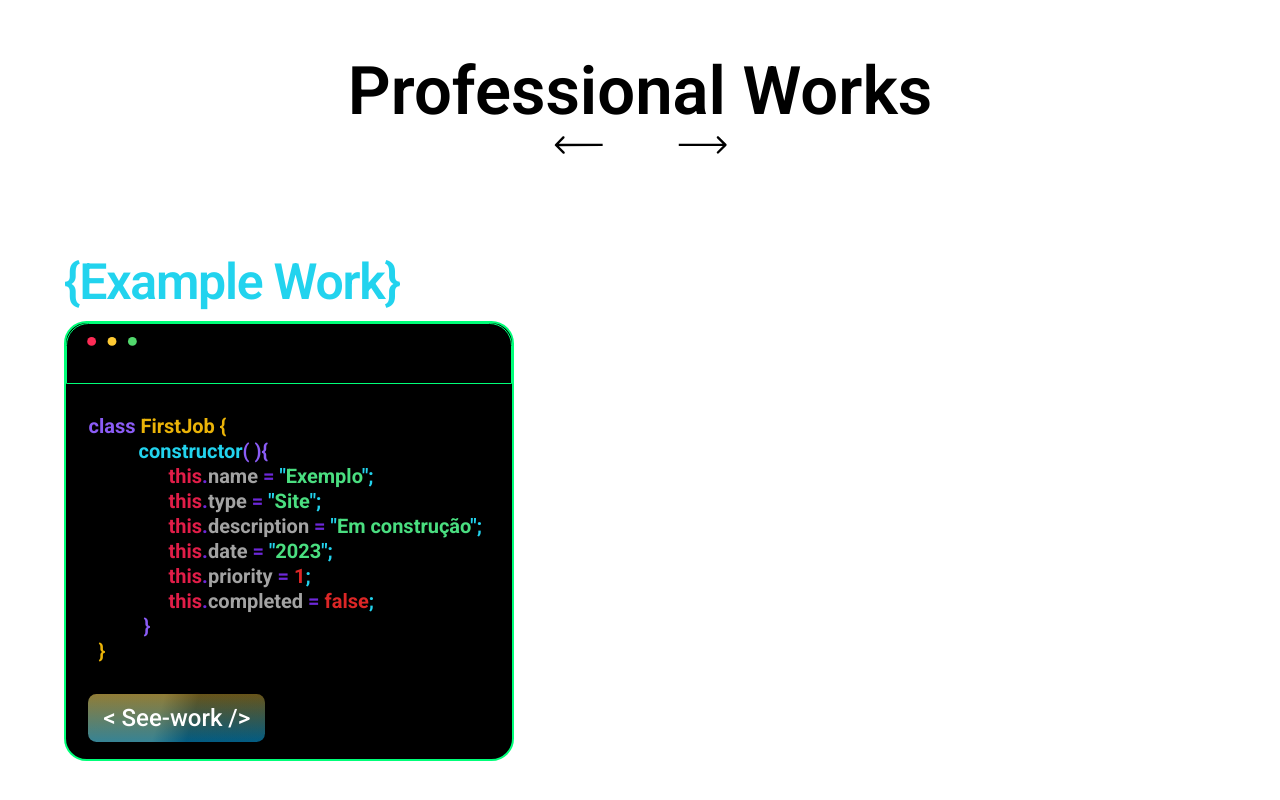
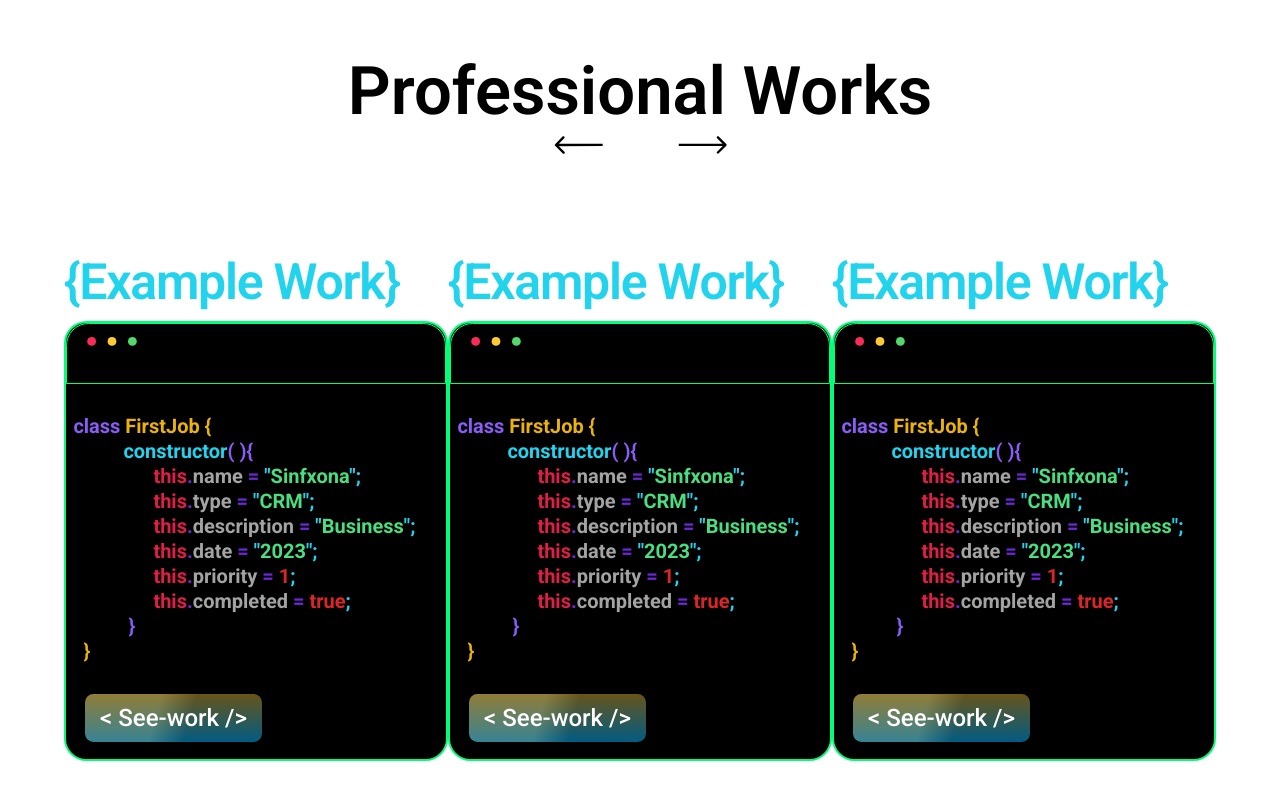
Before and after one commit to Mukhammad-amin-ai/Portfolio_Web, a Nuxt app: page / in a window 1280 px wide. Shown: the part 1003-1803 px from the top of the page. Built offline with nearby package versions, Linux system fonts and the light colour scheme.

Commit message:
portfolio

```diff
--- /dev/null
+++ b/components/Portfolio.vue
@@ -0,0 +1,11 @@
+<template >
+    <div class="w-[100%] h-[100vh] bg-[#fff] opacity-[20%]">
+
+    </div>
+</template>
+<script setup>
+
+</script>
+<style scoped>
+
+</style>
--- a/components/Projects.vue
+++ b/components/Projects.vue
@@ -15,7 +15,7 @@
             </svg>
         </div>
         <div class="mt-[100px] ml-[5%] w-[90%] h-auto flex justify-between">
-            <div class="w-[450px] h-[500px]">
+            <div class="w-[450px] h-[500px]" v-for="job in jobObject" :key="job">
                 <div
                     class="w-[100%] h-[auto] text-cyan-400 text-[50px] font-semibold font-['Roboto'] leading-[57.14px] tracking-tight">
                     {Example Work}</div>
@@ -49,7 +49,8 @@
                                 class="text-neutral-400 text-xl font-bold font-['Roboto'] leading-tight">name </span><span
                                 class="text-violet-700 text-xl font-bold font-['Roboto'] leading-tight"> = </span><span
                                 class="text-cyan-400 text-xl font-bold font-['Roboto'] leading-tight">"</span><span
-                                class="text-green-400 text-xl font-bold font-['Roboto'] leading-tight">Exemplo</span><span
+                                class="text-green-400 text-xl font-bold font-['Roboto'] leading-tight">{{ job.name
+                                }}</span><span
                                 class="text-cyan-400 text-xl font-bold font-['Roboto'] leading-tight">";<br /></span><span
                                 class="text-violet-700 text-xl font-bold font-['Roboto'] leading-tight"> </span><span
                                 class="text-rose-600 text-xl font-bold font-['Roboto'] leading-tight">this</span><span
@@ -57,7 +58,8 @@
                                 class="text-neutral-400 text-xl font-bold font-['Roboto'] leading-tight">type </span><span
                                 class="text-violet-700 text-xl font-bold font-['Roboto'] leading-tight">= </span><span
                                 class="text-cyan-400 text-xl font-bold font-['Roboto'] leading-tight">"</span><span
-                                class="text-green-400 text-xl font-bold font-['Roboto'] leading-tight">Site</span><span
+                                class="text-green-400 text-xl font-bold font-['Roboto'] leading-tight">{{ job.type
+                                }}</span><span
                                 class="text-cyan-400 text-xl font-bold font-['Roboto'] leading-tight">";<br /></span><span
                                 class="text-violet-700 text-xl font-bold font-['Roboto'] leading-tight"> </span><span
                                 class="text-rose-600 text-xl font-bold font-['Roboto'] leading-tight">this</span><span
@@ -65,8 +67,8 @@
                                 class="text-neutral-400 text-xl font-bold font-['Roboto'] leading-tight">description
                             </span><span class="text-violet-700 text-xl font-bold font-['Roboto'] leading-tight">=
                             </span><span class="text-cyan-400 text-xl font-bold font-['Roboto'] leading-tight">"</span><span
-                                class="text-green-400 text-xl font-bold font-['Roboto'] leading-tight">Em
-                                construção</span><span
+                                class="text-green-400 text-xl font-bold font-['Roboto'] leading-tight">{{ job.description
+                                }}</span><span
                                 class="text-cyan-400 text-xl font-bold font-['Roboto'] leading-tight">";<br /></span><span
                                 class="text-violet-700 text-xl font-bold font-['Roboto'] leading-tight"> </span><span
                                 class="text-rose-600 text-xl font-bold font-['Roboto'] leading-tight">this</span><span
@@ -74,22 +76,24 @@
                                 class="text-neutral-400 text-xl font-bold font-['Roboto'] leading-tight">date </span><span
                                 class="text-violet-700 text-xl font-bold font-['Roboto'] leading-tight">= </span><span
                                 class="text-cyan-400 text-xl font-bold font-['Roboto'] leading-tight">"</span><span
-                                class="text-green-400 text-xl font-bold font-['Roboto'] leading-tight">2023</span><span
+                                class="text-green-400 text-xl font-bold font-['Roboto'] leading-tight">{{ job.date
+                                }}</span><span
                                 class="text-cyan-400 text-xl font-bold font-['Roboto'] leading-tight">";<br /></span><span
                                 class="text-violet-700 text-xl font-bold font-['Roboto'] leading-tight"> </span><span
                                 class="text-rose-600 text-xl font-bold font-['Roboto'] leading-tight">this</span><span
                                 class="text-violet-700 text-xl font-bold font-['Roboto'] leading-tight">.</span><span
                                 class="text-neutral-400 text-xl font-bold font-['Roboto'] leading-tight">priority
                             </span><span class="text-violet-700 text-xl font-bold font-['Roboto'] leading-tight">=
-                            </span><span class="text-red-600 text-xl font-bold font-['Roboto'] leading-tight">1</span><span
+                            </span><span class="text-red-600 text-xl font-bold font-['Roboto'] leading-tight">{{
+                                job.priority }}</span><span
                                 class="text-cyan-400 text-xl font-bold font-['Roboto'] leading-tight">;<br /></span><span
                                 class="text-violet-700 text-xl font-bold font-['Roboto'] leading-tight"> </span><span
                                 class="text-rose-600 text-xl font-bold font-['Roboto'] leading-tight">this</span><span
                                 class="text-violet-700 text-xl font-bold font-['Roboto'] leading-tight">.</span><span
                                 class="text-neutral-400 text-xl font-bold font-['Roboto'] leading-tight">completed
                             </span><span class="text-violet-700 text-xl font-bold font-['Roboto'] leading-tight"> =
-                            </span><span
-                                class="text-red-600 text-xl font-bold font-['Roboto'] leading-tight">false</span><span
+                            </span><span class="text-red-600 text-xl font-bold font-['Roboto'] leading-tight">{{
+                                job.completed }}</span><span
                                 class="text-cyan-400 text-xl font-bold font-['Roboto'] leading-tight">;<br /></span><span
                                 class="text-violet-700 text-xl font-bold font-['Roboto'] leading-tight"> </span><span
                                 class="text-violet-500 text-xl font-bold font-['Roboto'] leading-tight ml-[-25px]">}<br /></span>
@@ -98,11 +102,13 @@
                         </div>
                     </div>
                     <div class="mt-[30px] ml-[5%] w-[80%] h-auto">
-                        <button
-                            class="w-[177px] h-[48px] text-center text-white text-2xl font-medium font-['Roboto'] leading-normal rounded-[8.418px]"
-                            style="background: linear-gradient(106deg, rgba(255, 255, 255, 0.21) 40.3%, rgba(15, 45, 207, 0.12) 58.72%), linear-gradient(180deg, rgba(247, 190, 1, 0.47) 0%, rgba(0, 209, 255, 0.47) 100%);">
-                            &lt  See-work />
-                        </button>
+                        <NuxtLink to="https://sinfxona.uz">
+                            <button
+                                class="w-[177px] h-[48px] text-center text-white text-2xl font-medium font-['Roboto'] leading-normal rounded-[8.418px]"
+                                style="background: linear-gradient(106deg, rgba(255, 255, 255, 0.21) 40.3%, rgba(15, 45, 207, 0.12) 58.72%), linear-gradient(180deg, rgba(247, 190, 1, 0.47) 0%, rgba(0, 209, 255, 0.47) 100%);">
+                                &lt See-work />
+                            </button>
+                        </NuxtLink>
                     </div>
                 </div>
             </div>
@@ -111,6 +117,34 @@
     </div>
 </template>
 <script setup>
+const jobObject = ref([
+    {
+        name: "Sinfxona",
+        type: "CRM",
+        description: "Business",
+        date: "2023",
+        priority: '1',
+        completed: true
+    },
+    {
+        name: "Sinfxona",
+        type: "CRM",
+        description: "Business",
+        date: "2023",
+        priority: '1',
+        completed: true
+    },
+    {
+        name: "Sinfxona",
+        type: "CRM",
+        description: "Business",
+        date: "2023",
+        priority: '1',
+        completed: true
+    }
+
+])
+
 
 </script>
 <style scoped></style>
--- a/pages/index.vue
+++ b/pages/index.vue
@@ -6,6 +6,7 @@
         <Header/>
       </header>
       <Projects/>
+      <Portfolio/>
     </div>
   </div>
 </template>
```
